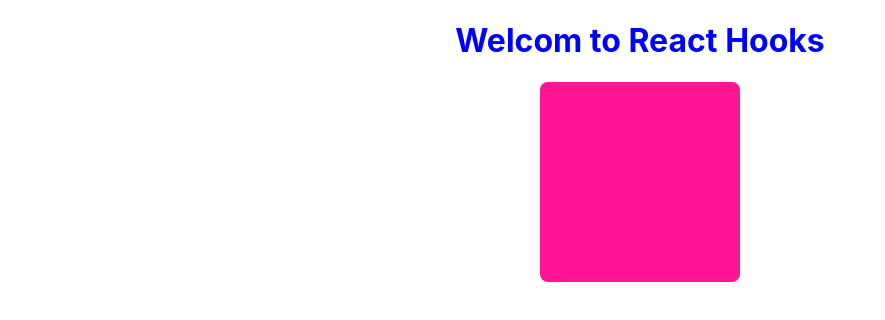
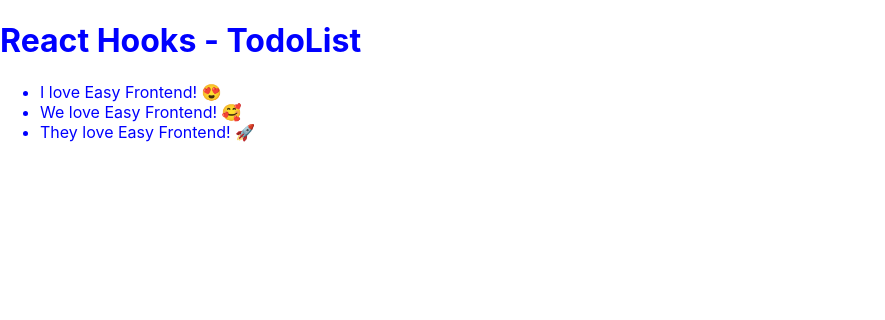
Before and after one commit to trinhquangha/react-hooks-basic, a React (Create React App) app: page / in a window 1280 px wide. Shown: the top 320 px of the page, without its empty margins (0-885 px from the left). Built offline with nearby package versions, Linux system fonts and the light colour scheme.

Commit message:
useState lab with TodoList: render and remove todo

```diff
--- a/src/App.js
+++ b/src/App.js
@@ -1,11 +1,26 @@
+import React, { useState } from 'react';
 import './App.scss';
-import ColorBox from './components/ColorBox';
+import TodoList from './components/TodoList';
 
 function App() {
+	const [todoList, setTodoList] = useState([
+		{ id: 1, title: 'I love Easy Frontend! 😍 ' },
+		{ id: 2, title: 'We love Easy Frontend! 🥰 ' },
+		{ id: 3, title: 'They love Easy Frontend! 🚀 ' },
+	]);
+
+	function handleTodoClick(todo) {
+		const index = todoList.findIndex((x) => x.id === todo.id);
+
+		const newTodoList = [...todoList];
+		newTodoList.splice(index, 1);
+		setTodoList(newTodoList);
+	}
+
 	return (
 		<div className="app">
-			<h1>Welcom to React Hooks</h1>
-			<ColorBox />
+			<h1>React Hooks - TodoList</h1>
+			<TodoList todos={todoList} onTodoClick={handleTodoClick} />
 		</div>
 	);
 }
--- a/src/App.scss
+++ b/src/App.scss
@@ -1,4 +1,3 @@
 .app {
 	color: blue;
-	text-align: center;
 }
--- /dev/null
+++ b/src/components/TodoList/index.jsx
@@ -0,0 +1,32 @@
+import React from 'react';
+import PropTypes from 'prop-types';
+
+TodoList.propTypes = {
+	todos: PropTypes.array,
+	onTodoClick: PropTypes.func,
+};
+
+TodoList.defaultProps = {
+	todos: [],
+	onTodoClick: null,
+};
+
+function TodoList({ todos, onTodoClick }) {
+	function handleClick(todo) {
+		if (onTodoClick) {
+			onTodoClick(todo);
+		}
+	}
+
+	return (
+		<ul className="todo-list">
+			{todos.map((todo) => (
+				<li key={todo.id} onClick={() => handleClick(todo)}>
+					{todo.title}
+				</li>
+			))}
+		</ul>
+	);
+}
+
+export default TodoList;
```
Also changed, not shown: 1 other file (tests, documents, lock files or other folders).
